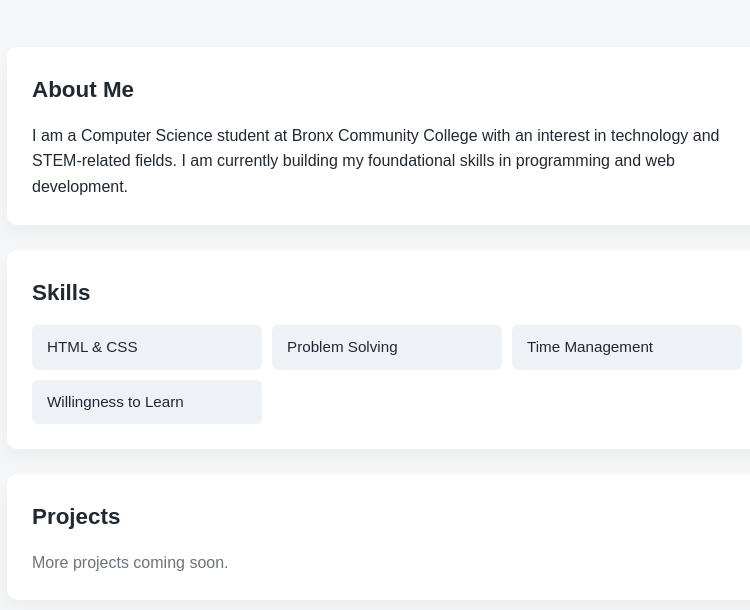
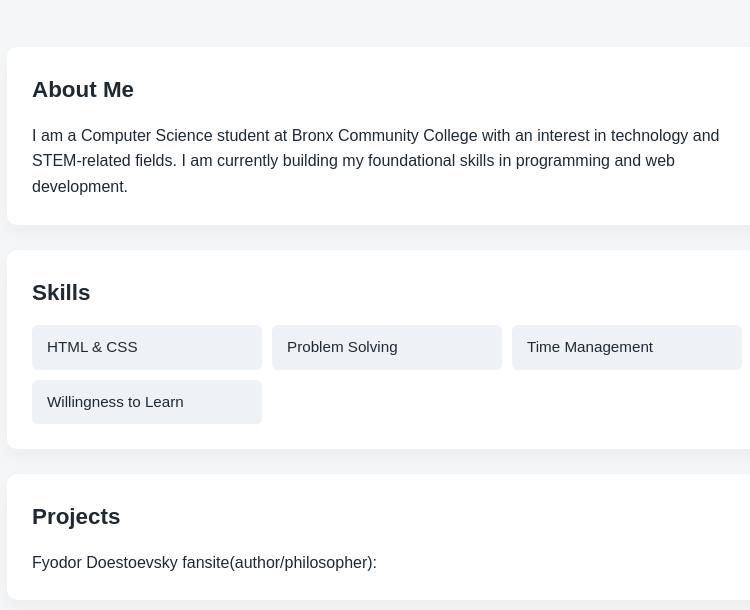
Before and after one commit to justinritchie097/Portfolio-website, a plain HTML site: page index.html in a window 1280 px wide. Shown: the part 202-812 px from the top of the page, without its empty margins (253-1003 px from the left). Drawn offline with Linux system fonts and the light colour scheme.

Commit message:
Update index.html

```diff
--- a/index.html
+++ b/index.html
@@ -137,7 +137,7 @@
 
       <section>
         <h2>Projects</h2>
-        <p class="muted">More projects coming soon.</p>
+       <p> Fyodor Doestoevsky fansite(author/philosopher):</p>
       </section>
     </div>
   </body>
```
